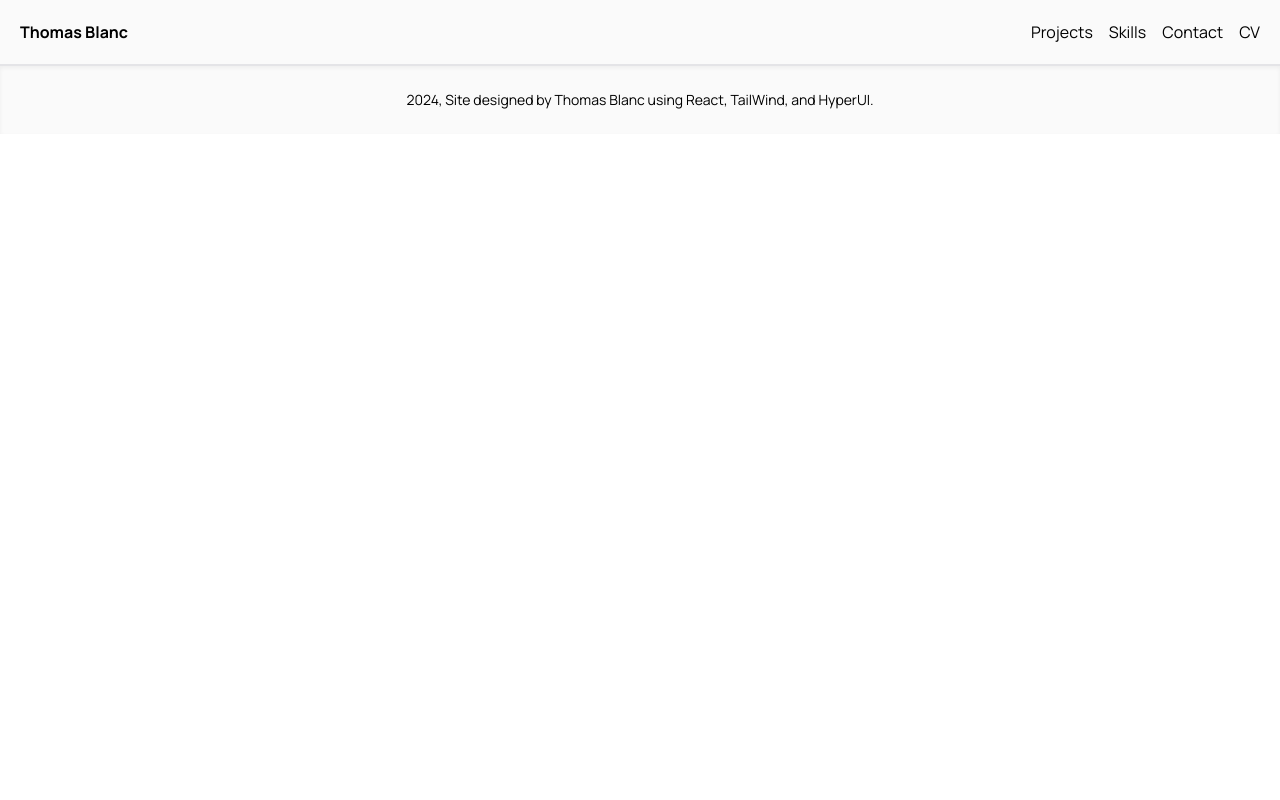
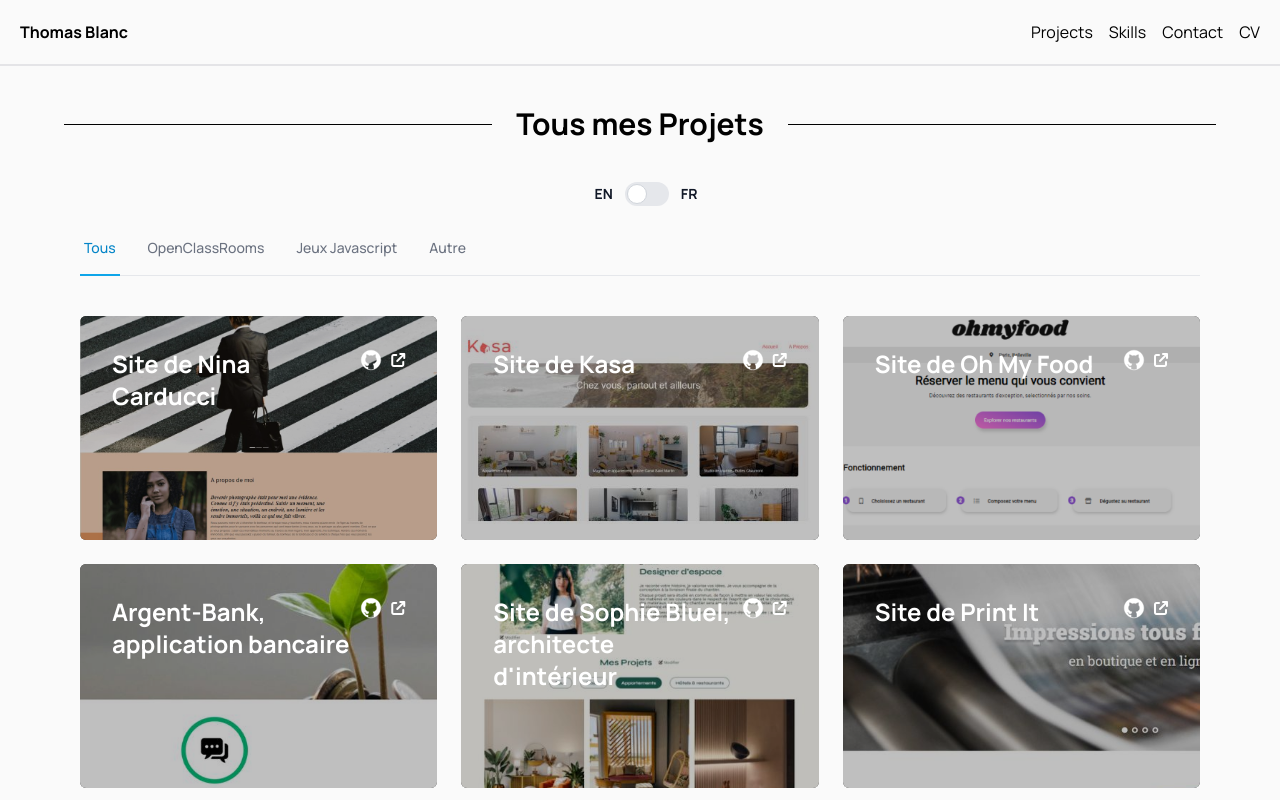
Before and after one commit to Doctorwhat69/Mon-portfolio, a React (Vite) app: page /#/Mon-portfolio/projects in a window 1280 px wide. Shown: the top 800 px of the page. Built offline with nearby package versions, Linux system fonts and the light colour scheme.

Commit message:
ajout hashRouter au lieu de Browser Router

```diff
--- a/src/components/Projet-card/index.jsx
+++ b/src/components/Projet-card/index.jsx
@@ -30,7 +30,7 @@ function Card({ Src, Alt, Description, Name, Github, Website, Technologies }) {
             </a>
           </div>
         </div>
-        <div className="flex inset-y-0 2xl:mt-56">
+        <div className="mt-10 2xl:mt-56">
           <div className="translate-y-8 transform opacity-0 transition-all group-hover:translate-y-0 group-hover:opacity-100">
             <p className="md:hidden 2xl:block text-white whitespace-normal">
               {Description}
--- a/src/main.jsx
+++ b/src/main.jsx
@@ -4,7 +4,7 @@ import "./index.css";
 import Header from "./containers/Header";
 import Footer from "./containers/Footer";
 import Home from "./pages/Home";
-import { BrowserRouter as Router, Route, Routes } from "react-router-dom";
+import { HashRouter as Router, Route, Routes } from "react-router-dom";
 import OthersProjects from "./pages/OthersProjects";
 import { LanguageProvider } from "./Context/languageContext.jsx";
 
@@ -23,7 +23,7 @@ ReactDOM.createRoot(document.getElementById("root")).render(
           </Routes>
           <Footer />
         </div>
-      </Router>{" "}
+      </Router>
     </LanguageProvider>
   </React.StrictMode>
 );
```
Also changed, not shown: 404.html (added, +7 -0 lines).
